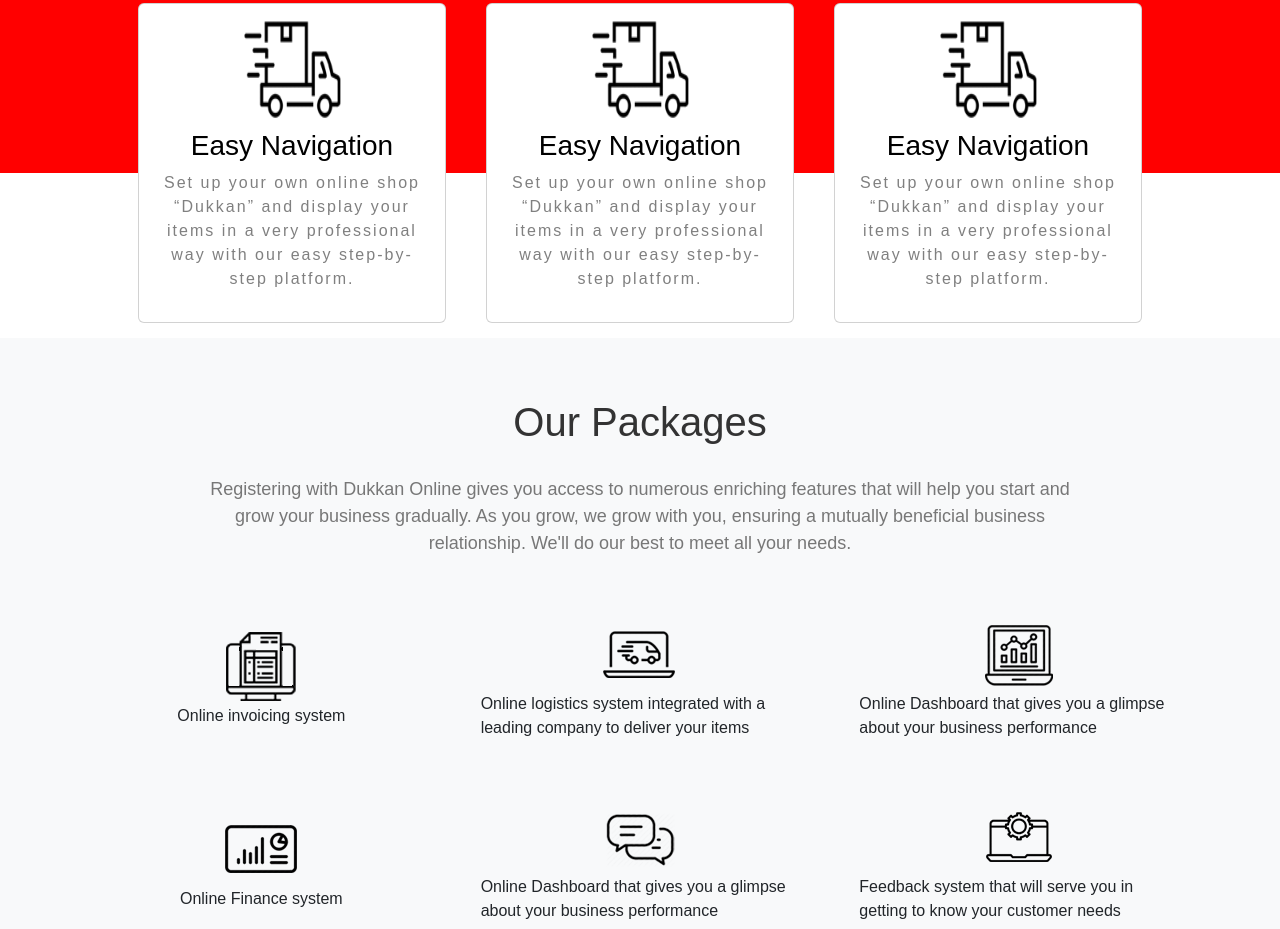
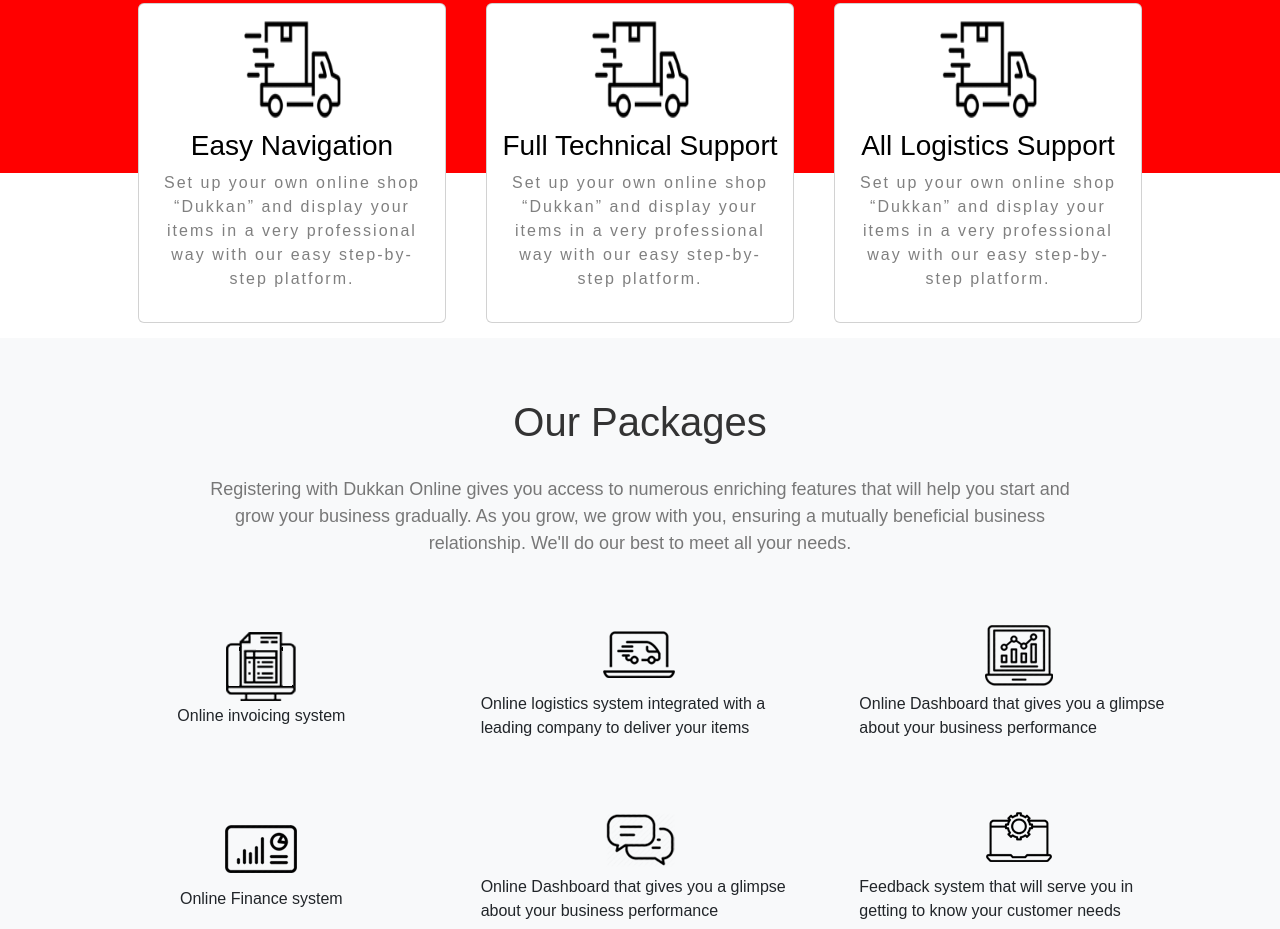
Before and after one commit to vikaspote07/appcart-html-test, a plain HTML site: page index.html in a window 1280 px wide. Shown: the part 1200-2129 px from the top of the page. Drawn offline with nearby package versions, Linux system fonts and the light colour scheme.

Commit message:
Update index.html

```diff
--- a/index.html
+++ b/index.html
@@ -124,7 +124,7 @@
 
     <div class="service-item-l card hover-effect">
       <img src="./asset/about-logistic-img.png" alt="Logistics" style="height: 100px; width: 100px;" />
-      <h3 style="color: black; font-family: 'Arial Narrow Bold', sans-serif;">Easy Navigation</h3>
+      <h3 style="color: black; font-family: 'Arial Narrow Bold', sans-serif;">Full Technical Support</h3>
       <p style="color: gray; font-size: 16px; letter-spacing: 2px;">
         Set up your own online shop “Dukkan” and display your items in a very professional way with our easy step-by-step platform.
       </p>
@@ -132,7 +132,7 @@
 
     <div class="service-item-l card hover-effect hover-effect" >
       <img src="./asset/about-logistic-img.png" alt="Logistics" style="height: 100px; width: 100px;" />
-      <h3 style="color: black; font-family: 'Arial Narrow Bold', sans-serif;">Easy Navigation</h3>
+      <h3 style="color: black; font-family: 'Arial Narrow Bold', sans-serif;">All Logistics Support</h3>
       <p style="color: gray; font-size: 16px; letter-spacing: 2px;" class="hover-effect">
         Set up your own online shop “Dukkan” and display your items in a very professional way with our easy step-by-step platform.
       </p>
```
